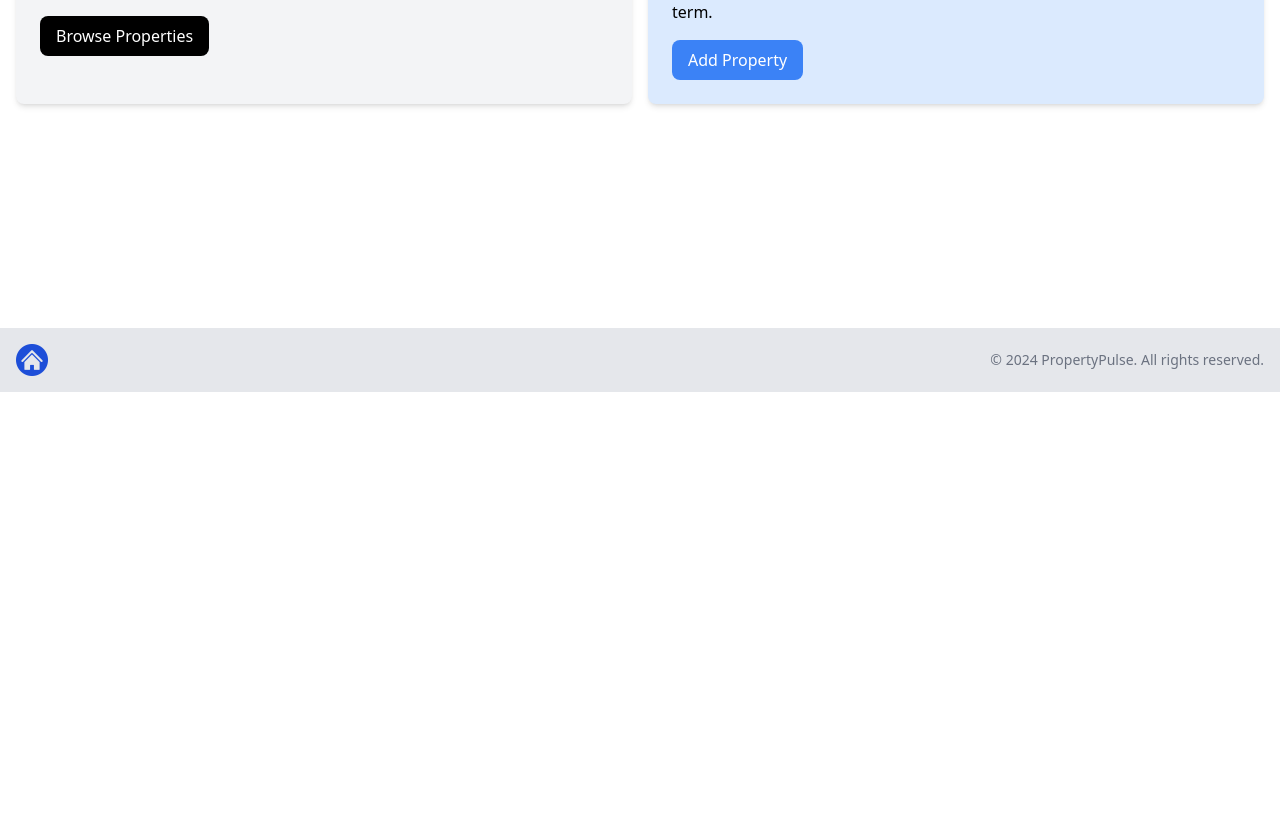
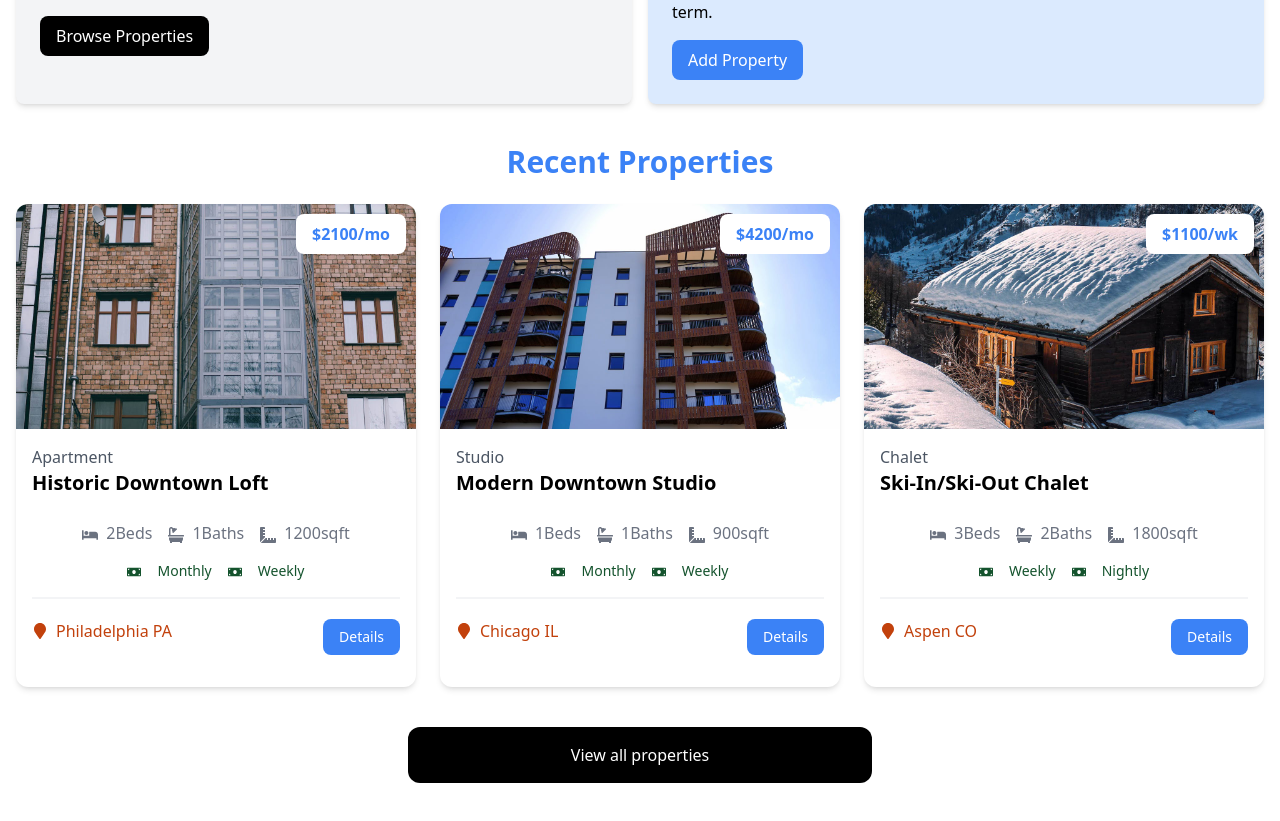
Before and after one commit to tsekotsolov/property-pulse, a Next.js app: page / in a window 1280 px wide. Shown: the part 541-1362 px from the top of the page. Before the commit the page ends 933 px from the top, so only its background shows below. Built offline with nearby package versions, Linux system fonts and the light colour scheme.

Commit message:
added recent properties on a home page

```diff
--- a/app/page.tsx
+++ b/app/page.tsx
@@ -1,11 +1,13 @@
-import Hero from "../components/Hero"
+import Hero from "../components/Hero";
 import InfoBoxes from "@/components/InfoBoxes";
+import HomeProperties from "@/components/HomeProperties";
 
 const HomePage = () => {
   return (
     <>
       <Hero />
-      <InfoBoxes/>
+      <InfoBoxes />
+      <HomeProperties />
     </>
   );
 };
--- a/app/properties/page.tsx
+++ b/app/properties/page.tsx
@@ -7,7 +7,7 @@
     <section className="px-4 py-6">
       <div className="container-xl lg:container m-auto">
         <h2 className="text-3xl font-bold text-blue-500 mb-6 text-center">
-          Recent Properties
+          Properties
         </h2>
         {properties?.length === 0 ? (
           <div>No properties found</div>
--- /dev/null
+++ b/components/HomeProperties.tsx
@@ -0,0 +1,40 @@
+import properties from "@/properties.json";
+import PropertyCard from "@/components/PropertyCard";
+import { Property } from "@/types/property.type";
+import Link from "next/link";
+
+const HomeProperties = () => {
+  const randomProperties = properties
+    .sort(() => Math.random() - 0.5)
+    .slice(0, 3);
+  return (
+    <>
+      <section className="px-4 py-6">
+        <div className="container-xl lg:container m-auto">
+          <h2 className="text-3xl font-bold text-blue-500 mb-6 text-center">
+            Recent Properties
+          </h2>
+          {randomProperties?.length === 0 ? (
+            <div>No properties found</div>
+          ) : (
+            <div className="grid grid-cols-1 md:grid-cols-3 gap-6">
+              {randomProperties?.map((property: Property) => (
+                <PropertyCard key={property._id} property={property} />
+              ))}
+            </div>
+          )}
+        </div>
+        <section className="m-auto max-w-lg my-10 px-6">
+          <Link
+            href="/properties"
+            className="block bg-black text-white text-center py-4 px-6 rounded-xl hover:bg-gray-700"
+          >
+            View all properties
+          </Link>
+        </section>
+      </section>
+    </>
+  );
+};
+
+export default HomeProperties;
```
